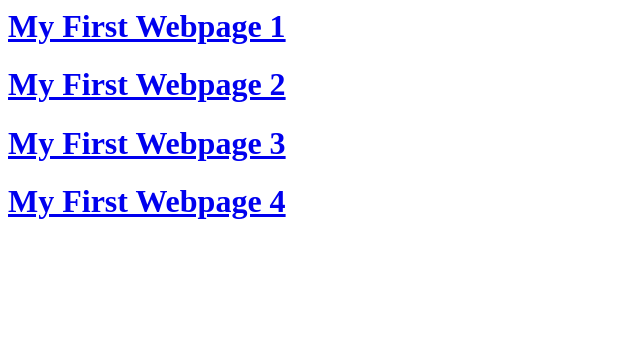
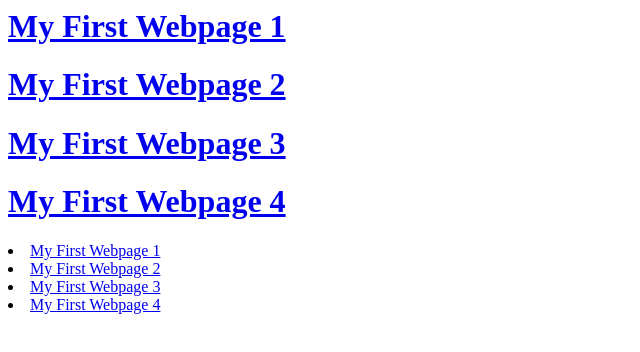
Before and after one commit to gopinathmukherjee272006-del/studentproject2, a plain HTML site: page index.html in a window 1280 px wide. Shown: the whole page, without its empty margins (0-640 px from the left). Drawn offline with Linux system fonts and the light colour scheme.

Commit message:
Update index.html

```diff
--- a/index.html
+++ b/index.html
@@ -9,5 +9,10 @@
     <h1><a href="page2.html">My First Webpage 2</a></h1>
     <h1><a href="page3.html">My First Webpage 3</a></h1>
     <h1><a href="page4.html">My First Webpage 4</a></h1>
+
+     <li><a href="page1.html">My First Webpage 1</a></li>
+        <li><a href="page2.html">My First Webpage 2</a></li>
+        <li><a href="page3.html">My First Webpage 3</a></li>
+        <li><a href="page4.html">My First Webpage 4</a></li>
 </body>
 </html>
```
